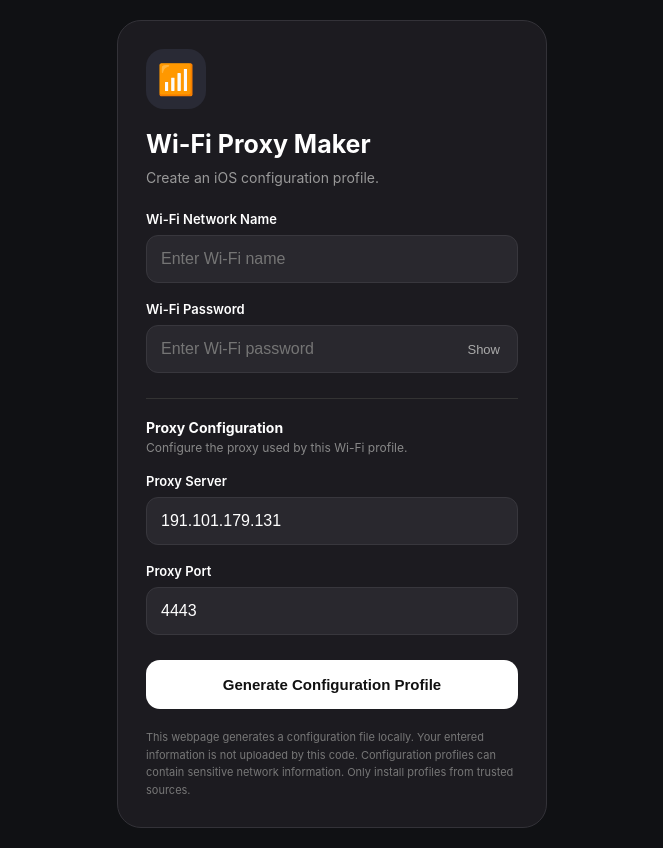
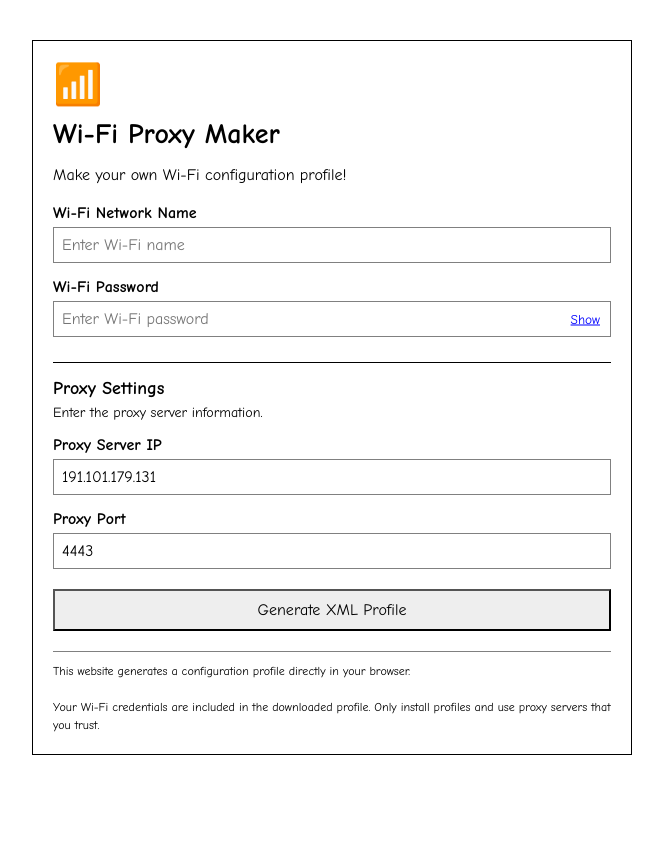
Before and after one commit to markhasthebiggestmouth-cloud/Proxy, a plain HTML site: page index.html in a window 1280 px wide. Shown: the whole page, without its empty margins (308-971 px from the left). After the commit the page ends 800 px from the top, so only its background shows below. Drawn offline with Linux system fonts and the light colour scheme.

Commit message:
Update index.html

```diff
--- a/index.html
+++ b/index.html
@@ -3,78 +3,68 @@
 <head>
 <meta charset="UTF-8">
 <meta name="viewport" content="width=device-width, initial-scale=1.0">
-<title>Wi-Fi Proxy Profile Maker</title>
+
+<title>Wi-Fi Proxy Maker</title>
 
 <style>
+
 * {
     box-sizing: border-box;
 }
 
 body {
     margin: 0;
-    min-height: 100vh;
-    background: #101114;
-    color: white;
-    font-family: -apple-system, BlinkMacSystemFont, "Segoe UI", sans-serif;
-    display: flex;
-    justify-content: center;
-    align-items: center;
+    background: white;
+    color: black;
+    font-family: "Comic Sans MS", cursive;
     padding: 20px;
 }
 
 .container {
     width: 100%;
-    max-width: 430px;
-    background: #1c1b20;
-    border: 1px solid #333238;
-    border-radius: 24px;
-    padding: 28px;
+    max-width: 600px;
+    margin: 20px auto;
+    background: white;
+    border: 1px solid black;
+    padding: 20px;
 }
 
 .logo {
-    width: 60px;
-    height: 60px;
-    background: #292a35;
-    border-radius: 18px;
-    display: flex;
-    align-items: center;
-    justify-content: center;
-    font-size: 30px;
-    margin-bottom: 20px;
+    font-size: 40px;
+    margin-bottom: 10px;
 }
 
 h1 {
-    font-size: 25px;
-    margin: 0;
+    font-family: "Comic Sans MS", cursive;
+    font-size: 28px;
+    margin: 0 0 10px;
 }
 
 .subtitle {
-    color: #999;
-    margin: 10px 0 25px;
-    font-size: 14px;
+    font-size: 16px;
+    margin-bottom: 20px;
 }
 
 label {
     display: block;
-    font-size: 13px;
-    font-weight: 600;
-    margin-bottom: 8px;
-    margin-top: 18px;
+    font-weight: bold;
+    margin-top: 15px;
+    margin-bottom: 5px;
 }
 
 input {
     width: 100%;
-    padding: 14px;
-    border-radius: 12px;
-    border: 1px solid #38373d;
-    background: #29282e;
-    color: white;
+    padding: 8px;
+    background: white;
+    color: black;
+    border: 1px solid gray;
+    border-radius: 0;
+    font-family: "Comic Sans MS", cursive;
     font-size: 16px;
-    outline: none;
 }
 
 input:focus {
-    border-color: #777;
+    outline: 1px solid black;
 }
 
 .password-wrapper {
@@ -82,73 +72,73 @@ input:focus {
 }
 
 .password-wrapper input {
-    padding-right: 75px;
+    padding-right: 65px;
 }
 
 .show-password {
     position: absolute;
-    right: 12px;
+    right: 5px;
     top: 50%;
     transform: translateY(-50%);
-    background: none;
+    background: white;
     border: none;
-    color: #aaa;
+    color: blue;
+    text-decoration: underline;
+    font-family: "Comic Sans MS", cursive;
     cursor: pointer;
-    font-size: 13px;
 }
 
 .section {
     margin-top: 25px;
-    padding-top: 20px;
-    border-top: 1px solid #333;
+    padding-top: 15px;
+    border-top: 1px solid black;
 }
 
 .section-title {
-    font-size: 14px;
-    font-weight: 700;
-    margin-bottom: 4px;
+    font-weight: bold;
+    font-size: 18px;
 }
 
 .section-description {
-    color: #888;
-    font-size: 12px;
+    font-size: 14px;
+    margin-top: 5px;
 }
 
 button.generate {
     width: 100%;
-    padding: 16px;
-    margin-top: 25px;
-    border: none;
-    border-radius: 14px;
-    background: #ffffff;
-    color: #111;
-    font-weight: 700;
-    font-size: 15px;
+    padding: 10px;
+    margin-top: 20px;
+    background: #eeeeee;
+    color: black;
+    border: 2px outset buttonborder;
+    border-radius: 0;
+    font-family: "Comic Sans MS", cursive;
+    font-size: 16px;
     cursor: pointer;
-    transition: 0.2s;
 }
 
 button.generate:hover {
-    background: #ddd;
+    background: #dddddd;
 }
 
 button.generate:active {
-    transform: scale(.98);
+    border-style: inset;
 }
 
 #status {
-    text-align: center;
-    font-size: 13px;
+    text-align: left;
     margin-top: 15px;
-    color: #aaa;
+    font-size: 14px;
 }
 
 .footer {
     margin-top: 20px;
-    font-size: 11px;
-    color: #777;
-    line-height: 1.6;
+    font-size: 12px;
+    line-height: 1.5;
+    border-top: 1px solid gray;
+    padding-top: 10px;
 }
+
 </style>
 </head>
 
@@ -161,10 +151,10 @@ button.generate:active {
     <h1>Wi-Fi Proxy Maker</h1>
 
     <p class="subtitle">
-        Create an iOS configuration profile.
+        Make your own Wi-Fi configuration profile!
     </p>
 
-    <!-- WIFI INFORMATION -->
+    <!-- WIFI SETTINGS -->
 
     <label for="ssid">Wi-Fi Network Name</label>
 
@@ -202,14 +192,14 @@ button.generate:active {
     <div class="section">
 
         <div class="section-title">
-            Proxy Configuration
+            Proxy Settings
         </div>
 
         <div class="section-description">
-            Configure the proxy used by this Wi-Fi profile.
+            Enter the proxy server information.
         </div>
 
-        <label for="proxy">Proxy Server</label>
+        <label for="proxy">Proxy Server IP</label>
 
         <input
             type="text"
@@ -227,24 +217,35 @@ button.generate:active {
 
     </div>
 
-    <button class="generate" onclick="generateProfile()">
-        Generate Configuration Profile
+    <!-- GENERATE BUTTON -->
+
+    <button
+        class="generate"
+        onclick="generateProfile()"
+    >
+        Generate XML Profile
     </button>
 
     <div id="status"></div>
 
     <div class="footer">
-        This webpage generates a configuration file locally.
-        Your entered information is not uploaded by this code.
-        Configuration profiles can contain sensitive network
-        information. Only install profiles from trusted sources.
+
+        This website generates a configuration profile
+        directly in your browser.
+
+        <br><br>
+
+        Your Wi-Fi credentials are included in the
+        downloaded profile. Only install profiles and
+        use proxy servers that you trust.
+
     </div>
 
 </div>
 
 <script>
 
-// Show/hide password
+// SHOW / HIDE PASSWORD
 
 function togglePassword() {
 
@@ -269,7 +270,7 @@ function togglePassword() {
 }
 
 
-// XML escaping
+// ESCAPE XML SPECIAL CHARACTERS
 
 function escapeXML(value) {
 
@@ -283,7 +284,7 @@ function escapeXML(value) {
 }
 
 
-// Generate UUIDs
+// GENERATE UUID
 
 function UUID() {
 
@@ -292,7 +293,7 @@ function UUID() {
 }
 
 
-// Generate profile
+// GENERATE PROFILE
 
 function generateProfile() {
 
@@ -312,7 +313,7 @@ function generateProfile() {
         document.getElementById("status");
 
 
-    // Validation
+    // VALIDATION
 
     if (!ssid) {
 
@@ -348,20 +349,20 @@ function generateProfile() {
     ) {
 
         status.textContent =
-            "Enter a valid port between 1 and 65535.";
+            "Please enter a valid port.";
 
         return;
 
     }
 
 
-    // Generate unique IDs
+    // GENERATE UNIQUE UUIDS
 
     const profileUUID = UUID();
     const wifiUUID = UUID();
 
 
-    // XML Profile
+    // XML CONFIGURATION PROFILE
 
     const xml = `<?xml version="1.0" encoding="UTF-8"?>
 <!DOCTYPE plist PUBLIC "-//Apple//DTD PLIST 1.0//EN" "http://www.apple.com/DTDs/PropertyList-1.0.dtd">
@@ -370,7 +371,6 @@ function generateProfile() {
 <dict>
 
     <key>PayloadContent</key>
-
     <array>
 
         <dict>
@@ -440,7 +440,7 @@ function generateProfile() {
 </plist>`;
 
 
-    // Create download
+    // CREATE DOWNLOAD
 
     const blob = new Blob(
         [xml],
@@ -454,7 +454,6 @@ function generateProfile() {
     const link = document.createElement("a");
 
     link.href = url;
-
     link.download = "WiFi-Proxy.mobileconfig";
 
     document.body.appendChild(link);
@@ -463,11 +462,15 @@ function generateProfile() {
 
     link.remove();
 
-    setTimeout(() => URL.revokeObjectURL(url), 1000);
+    setTimeout(() => {
+        URL.revokeObjectURL(url);
+    }, 1000);
 
 
+    // SUCCESS MESSAGE
+
     status.textContent =
-        "Profile generated! Check your downloads.";
+        "Profile downloaded! Check your Downloads folder.";
 
 }
 
```
